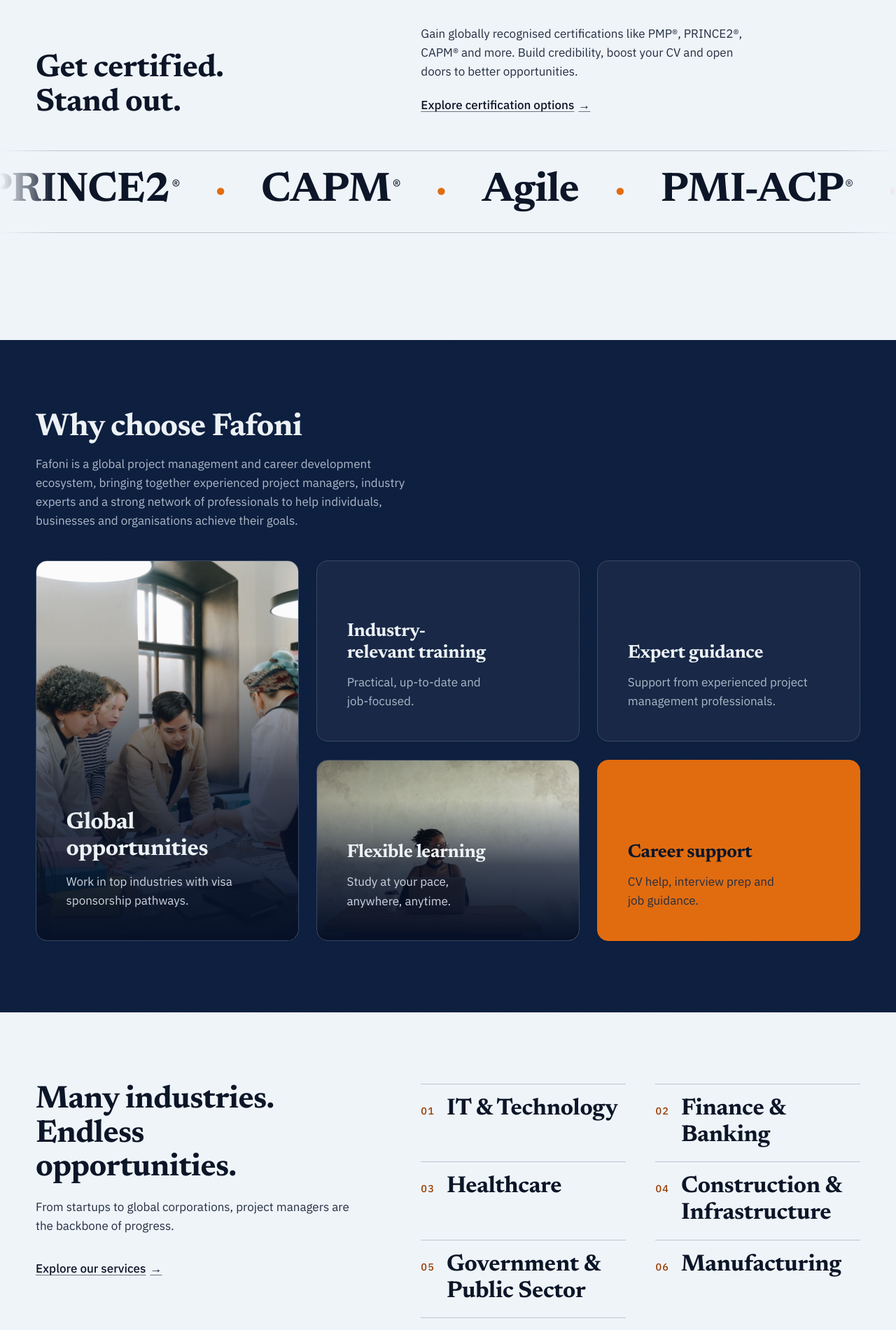
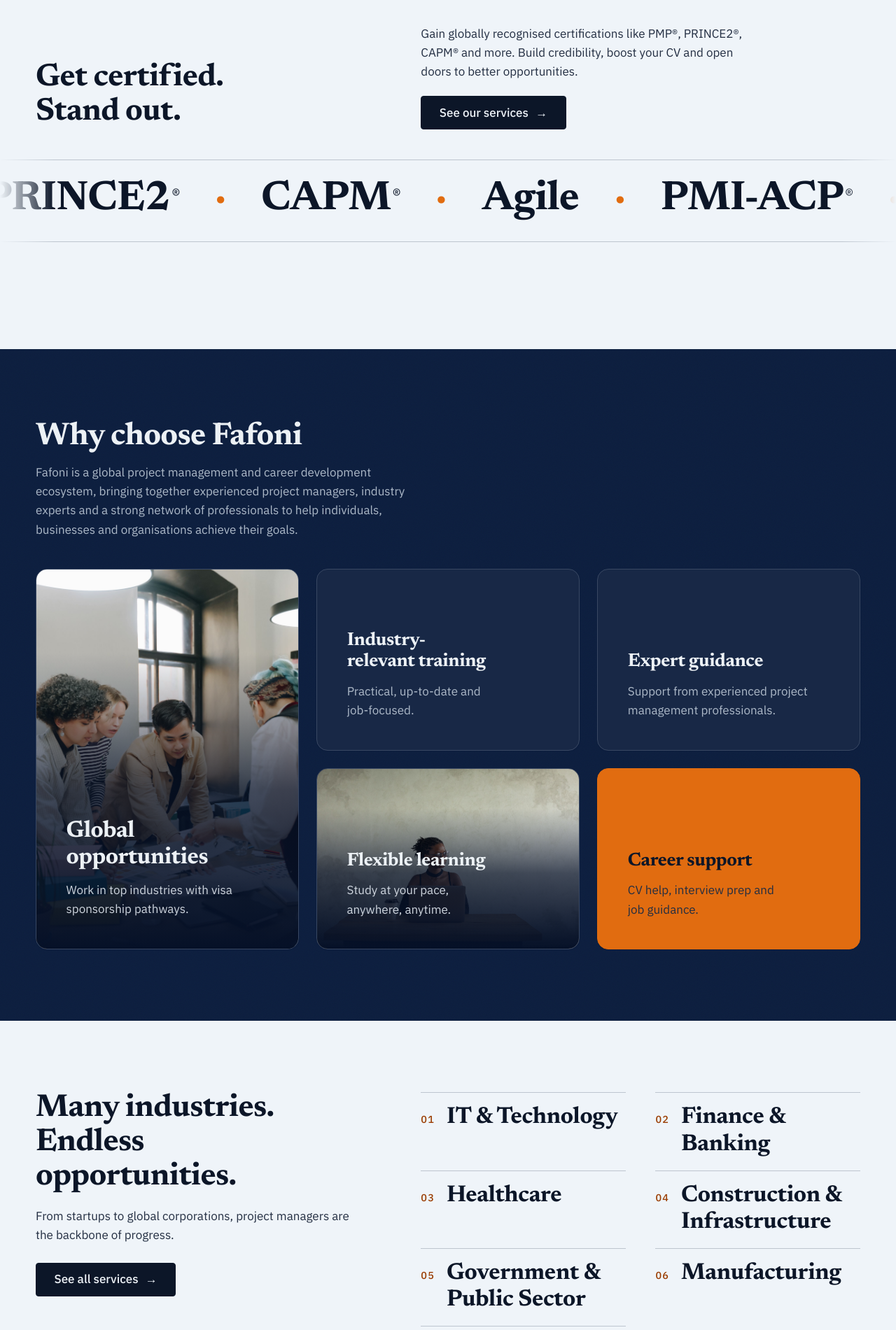
Before and after one commit to Felixdiamond/fafoni, a Next.js app: page / in a window 1280 px wide. Shown: the part 1540-3441 px from the top of the page at 70% size. Built offline with nearby package versions, Linux system fonts and the light colour scheme.

Commit message:
Services buttons on the home page and phone bar

```diff
--- a/app/_components/Nav.tsx
+++ b/app/_components/Nav.tsx
@@ -95,6 +95,9 @@
           <a className="btn btn--accent nav__cta" href={ctaHref}>
             {ctaLabel}
           </a>
+          <Link href={links.services} className="nav__quick" aria-current={current(links.services)}>
+            Services
+          </Link>
           <button
             type="button"
             className="nav__menu"
--- a/app/_content/home.ts
+++ b/app/_content/home.ts
@@ -47,7 +47,7 @@
   title: "Get certified. Stand out.",
   body:
     "Gain globally recognised certifications like PMP®, PRINCE2®, CAPM® and more. Build credibility, boost your CV and open doors to better opportunities.",
-  cta: "Explore certification options",
+  cta: "See our services",
   list: [
     { name: "PMP", registered: true },
     { name: "PRINCE2", registered: true },
@@ -75,7 +75,7 @@
 export const industries = {
   title: "Many industries. Endless opportunities.",
   body: "From startups to global corporations, project managers are the backbone of progress.",
-  cta: "Explore our services",
+  cta: "See all services",
   list: [
     "IT & Technology",
     "Finance & Banking",
--- a/app/page.tsx
+++ b/app/page.tsx
@@ -65,7 +65,7 @@
           </h2>
           <Reveal className="certs__copy" delay={0.1}>
             <p>{certifications.body}</p>
-            <Link className="link-cta" href={`${links.services}#ace-your-exam`}>
+            <Link className="btn btn--services" href={`${links.services}#ace-your-exam`}>
               {certifications.cta} <Arrow />
             </Link>
           </Reveal>
@@ -109,7 +109,7 @@
             <h2 id="industries-title" data-split>{industries.title}</h2>
             <Reveal as="p" delay={0.2}>{industries.body}</Reveal>
             <Reveal delay={0.3}>
-              <Link className="link-cta" href={links.services}>
+              <Link className="btn btn--services" href={links.services}>
                 {industries.cta} <Arrow />
               </Link>
             </Reveal>
--- a/app/site.css
+++ b/app/site.css
@@ -61,6 +61,10 @@
 .btn[data-state="error"]   { border-color: var(--color-accent-deep); }
 .btn[data-state="success"] { background: var(--color-plate); border-color: var(--color-plate); }
 .btn--lg { min-height: 56px; padding: 1rem 2rem; font-size: var(--text-md); }
+.btn--services { gap: 0.6em; }
+.btn--services .arrow { transition: transform var(--dur-short) var(--ease-out); }
+.btn--services:hover .arrow { transform: translateX(3px); }
+.certs__copy .btn, .split__text .btn { justify-self: start; margin-top: var(--space-xs); }
 @media (max-width: 39.99rem) { .btn--lg { min-height: 52px; padding: 0.85rem 1.5rem; font-size: var(--text-base); } }
 .btn--accent { background: var(--color-accent); border-color: var(--color-accent); color: var(--color-accent-ink); }
 .btn--accent:hover, .btn--accent.is-hover { background: var(--color-accent-2); border-color: var(--color-accent-2); }
@@ -127,8 +131,12 @@
 .nav__link:focus-visible { outline: 2px solid var(--color-focus); outline-offset: 2px; }
 .nav__cta { display: none; }
 .nav.is-floating .nav__cta { min-height: 44px; padding-block: 0.6rem; border-radius: 999px; }
+.nav__quick { display: inline-block; margin-inline-start: auto; min-height: 44px; line-height: 44px; padding-inline: var(--space-sm); font-weight: 500; font-size: var(--text-sm); letter-spacing: 0.1em; text-transform: uppercase; color: var(--color-plate-ink); text-decoration: none; white-space: nowrap; }
+.nav__quick[aria-current="page"] { color: var(--color-accent); }
+.nav__quick:focus-visible { outline: 2px solid var(--color-focus); outline-offset: 2px; border-radius: var(--radius-sm); }
+@media (min-width: 60rem) { .nav__quick { display: none; } }
 .nav__menu {
-  margin-inline-start: auto; display: inline-flex; align-items: center; justify-content: center;
+  margin-inline-start: var(--space-xs); display: inline-flex; align-items: center; justify-content: center;
   width: 44px; height: 44px; padding: 0; background: transparent; color: var(--color-plate-ink);
   border: var(--rule-hair) solid var(--color-plate-rule); border-radius: 999px; font: inherit; cursor: pointer;
   transition: background-color var(--dur-short) var(--ease-out), border-color var(--dur-short) var(--ease-out);
```
